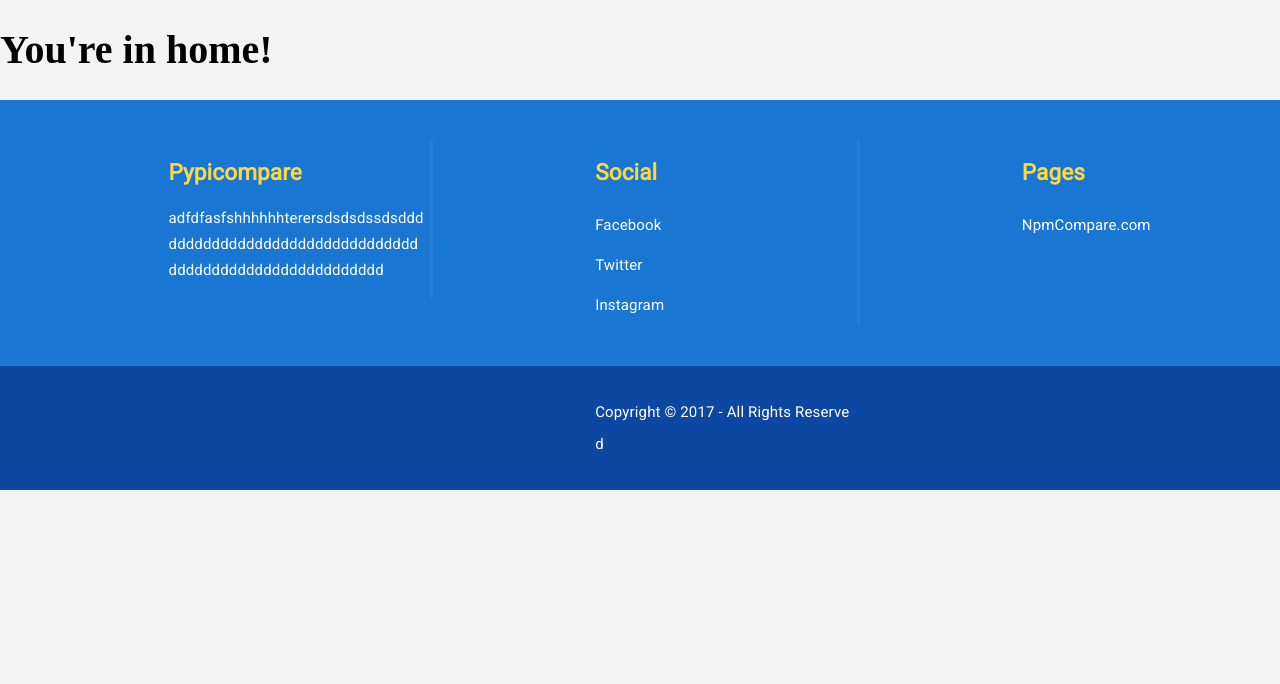
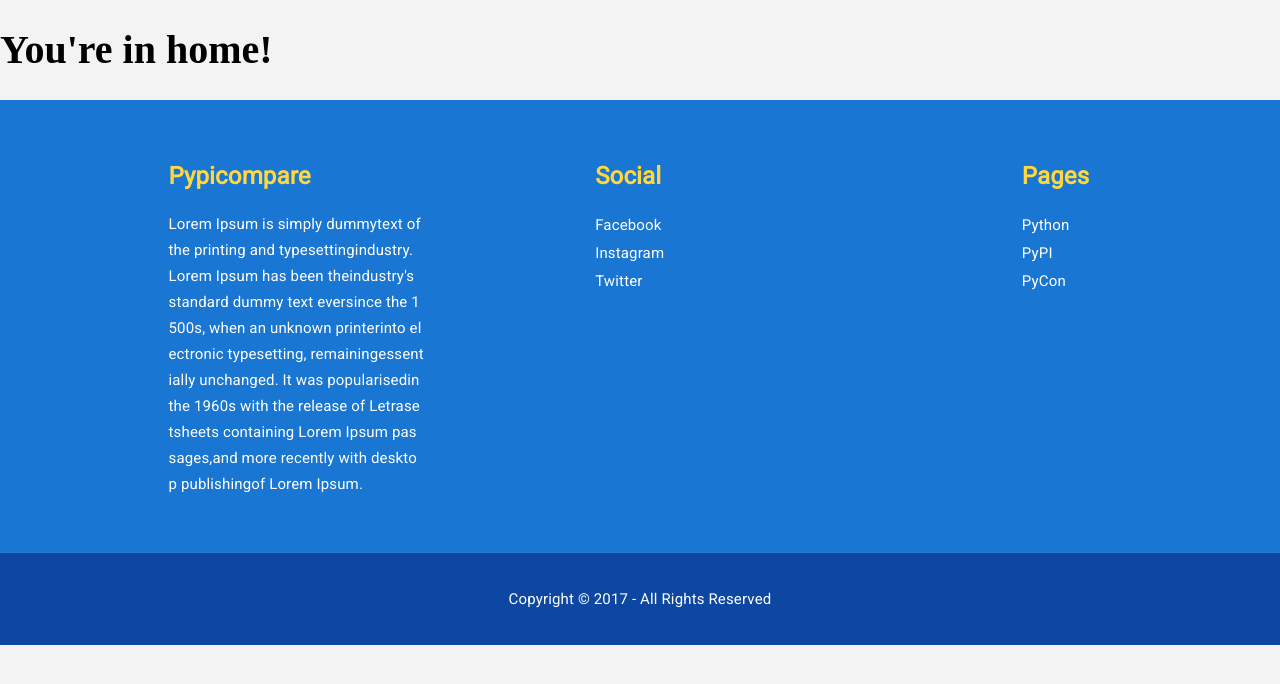
Before and after one commit to gabrielaraujof/pypicompare, an Angular app: page /home in a window 1280 px wide. Shown: the top 684 px of the page. Built offline with nearby package versions, Linux system fonts and the light colour scheme.

Commit message:
Made some modifications on the structure of footer.component.html and .scss

```diff
--- a/src/app/app.component.html
+++ b/src/app/app.component.html
@@ -1,4 +1,21 @@
 <div class="container">
     <router-outlet></router-outlet>
 </div>
-<app-footer></app-footer>
+<app-footer>
+    <div>
+        <h2>Social</h2>
+        <ul>
+            <li *ngFor="let item of socialItems">
+                <a href="{{ item.url }}">{{ item.name }}</a>
+            </li>
+        </ul>
+    </div>
+    <div>
+        <h2>Pages</h2>
+        <ul>
+            <li *ngFor="let item of pageItems">
+                <a href="{{ item.url }}">{{ item.name }}</a>
+            </li>
+        </ul>
+    </div>
+</app-footer>
--- a/src/app/app.component.ts
+++ b/src/app/app.component.ts
@@ -6,4 +6,15 @@ import { Component, ViewEncapsulation } from '@angular/core';
   styleUrls: ['./app.component.scss'],
   encapsulation: ViewEncapsulation.None
 })
-export class AppComponent { }
+export class AppComponent {
+  socialItems = [
+    {url: 'https://www.facebook.com', name: 'Facebook'},
+    {url: 'https://www.instagram.com', name: 'Instagram'},
+    {url: 'https://www.twitter.com', name: 'Twitter'}
+  ];
+  pageItems = [
+    {url: 'https://www.python.org/', name: 'Python'},
+    {url: 'https://pypi.python.org/pypi', name: 'PyPI'},
+    {url: 'https://www.pycon.org/', name: 'PyCon'}
+  ];
+}
--- a/src/app/footer/footer.component.html
+++ b/src/app/footer/footer.component.html
@@ -1,28 +1,14 @@
 <div class="footer-widgets">
-    <div class="widget right-border">
-        <h2 class="widgettile">Pypicompare</h2>
-        <p>adfdfasfshhhhhhterersdsdsdssdsddddddddddddddddddddddddddddddddddddddddddddddddddddddddd</p>
+    <div>
+        <h2>{{ title }}</h2>
+        <p>{{ content }}</p>
     </div>
-    <div class="widget right-border">
-        <h2 class="widgettile">Social</h2>
-        <ul class="nav nav-stacked">
-            <li class="nav-item"><a href="#" class="nav-link">Facebook</a></li>
-            <li class="nav-item"><a href="#" class="nav-link">Twitter</a></li>
-            <li class="nav-item"><a href="#" class="nav-link">Instagram</a></li>
-        </ul>
-    </div>
-    <div class="widget">
-        <h2 class="widgettile">Pages</h2>
-        <ul class="nav nav-stacked">
-            <li class="nav-item"><a href="#" class="nav-link">NpmCompare.com</a></li>
-        </ul>
-    </div>
-
+    <ng-content></ng-content>
 </div>
 <div class="footer-bottom">
-    <div class="widget">
+    <div>
         <div class="footer-bottom-center">
-            Copyright © 2017 - All Rights Reserved
+            {{ footer }}
         </div>
     </div>
 </div>
--- a/src/app/footer/footer.component.scss
+++ b/src/app/footer/footer.component.scss
@@ -24,20 +24,8 @@
         border-bottom: 1px solid light(0.05);
         color: map-get($g-color--accent, 200);
         padding: 40px 0;
-    }
 
-
-    .footer-bottom {
-        background-color: map-get($g-color--primary, 900);
-        color: light(1);
-        line-height: 32px;
-        padding: 30px 0;
-        display: flex;
-        align-items: center;
-        justify-content: center;
-    }
-
-    .widget {
+        /deep/ div {
             display: block;
             flex-basis: 33%;
             word-break: break-all;
@@ -60,43 +48,47 @@
                 }
             }
 
+            h2 {
+                font-size: 24px;
+                line-height: 32px;
+            }
+
+            ul {
+                padding-left: 0;
+                margin-bottom: 0;
+                list-style: none;
+
+                li {
+                    display: block;
+                    float: none;
+
+                    a {
+                        @include g-font(buttom);
+                        padding: 6px 0;
+                        color: light(1);
+                        transition: color .15s linear;
+                        text-decoration: none;
+                        &:hover {
+                            color: map-get($g-color--accent, 100);
+                        }
+                    }
+                }
+            }
+
             p {
                 line-height: 26px;
                 color: light(1);
             }
-
-        .nav-link {
-            color: light(1);
-            &:hover {
-                color: map-get($g-color--accent, 100);
         }
     }
 
-        .nav-item{
-            @include g-font(buttom);
-            padding: 6px 0;
-        }
-
-    }
-
-    .nav {
-        padding-left: 0;
-        margin-bottom: 0;
-        list-style: none;
-    }
-
-    .nav-item {
-        display: block;
-        float: none;
-    }
-
-    .widgettitle {
-        font-size: 16px;
+    .footer-bottom {
+        background-color: map-get($g-color--primary, 900);
+        color: light(1);
         line-height: 32px;
-    }
-
-    a {
-        transition: color .15s linear;
-        text-decoration: none;
+        padding: 30px 0;
+        display: flex;
+        align-items: center;
+        justify-content: center;
     }
 }
--- a/src/app/footer/footer.component.ts
+++ b/src/app/footer/footer.component.ts
@@ -5,4 +5,18 @@ import { Component } from '@angular/core';
   templateUrl: 'footer.component.html',
   styleUrls: ['footer.component.scss'],
 })
-export class FooterComponent { }
+export class FooterComponent {
+    title = 'Pypicompare';
+    content = 'Lorem Ipsum is simply dummy' +
+    'text of the printing and typesetting' +
+    'industry. Lorem Ipsum has been the' +
+    'industry\'s standard dummy text ever' +
+    'since the 1500s, when an unknown printer' +
+    'into electronic typesetting, remaining' +
+    'essentially unchanged. It was popularised' +
+    'in the 1960s with the release of Letraset' +
+    'sheets containing Lorem Ipsum passages,' +
+    'and more recently with desktop publishing' +
+    'of Lorem Ipsum.';
+    footer = 'Copyright © 2017 - All Rights Reserved';
+ }
```
Lines whose indentation alone changed are shown as unchanged.
